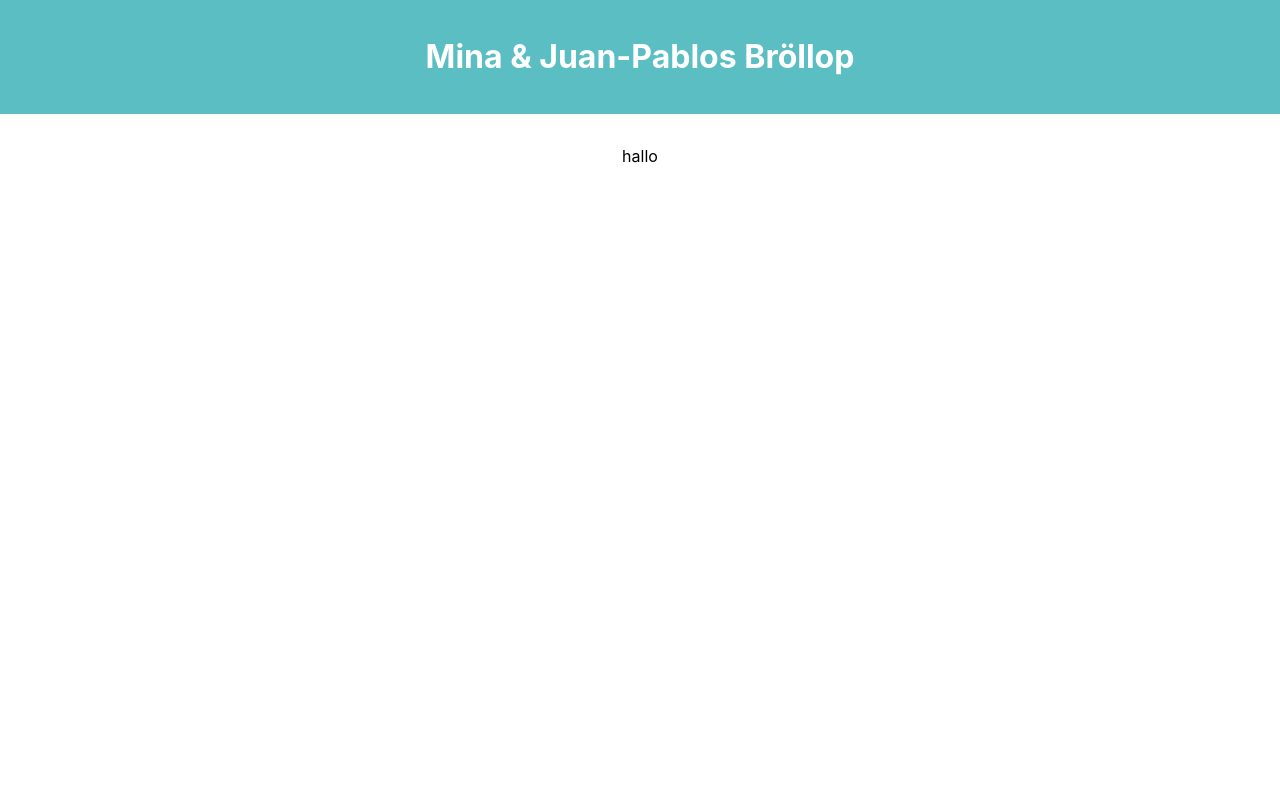
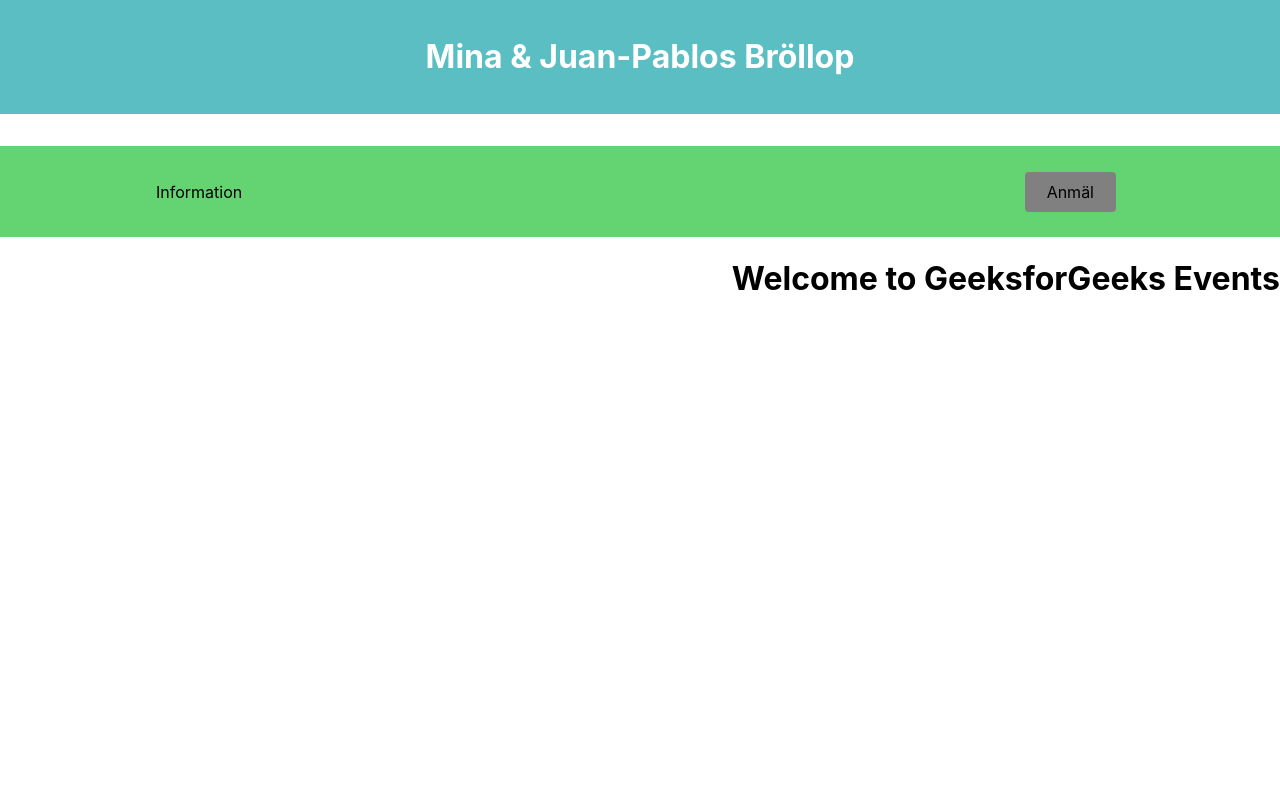
Before and after one commit to dangho1/mina-jp-wedding, a React (Create React App) app: page /information in a window 1280 px wide. Shown: the top 800 px of the page. Built offline with nearby package versions, Linux system fonts and the light colour scheme.

Commit message:
functional but ugly navbar in place

```diff
--- a/package.json
+++ b/package.json
@@ -8,6 +8,7 @@
     "@testing-library/user-event": "^13.5.0",
     "react": "^17.0.2",
     "react-dom": "^17.0.2",
+    "react-icons": "^4.3.1",
     "react-router-dom": "^6.2.2",
     "react-scripts": "5.0.0",
     "styled-components": "^5.3.3",
--- a/src/Main.js
+++ b/src/Main.js
@@ -1,6 +1,9 @@
+
 import { useEffect, useState } from "react";
-
-
+import Navbar from './Navbar/Index';
+import { BrowserRouter as Router, Routes, Route } from 'react-router-dom';
+import Information from "./Navbar/Information";
+import Register from "./Navbar/Register";
 
 export default function Main() {
 
@@ -9,6 +12,13 @@
             <header className="main_header">
                 <h1>Mina & Juan-Pablos Bröllop</h1>
             </header>
+            <Router>
+                <Navbar />
+                <Routes>
+                <Route path='/information' element={<Information />} />
+                <Route path='/register' element={<Register />} />
+                </Routes>
+            </Router>
         hallo
         </div>
     );
--- /dev/null
+++ b/src/Navbar/Index.js
@@ -0,0 +1,34 @@
+import React from 'react';
+import {
+  Nav,
+  NavLink,
+  Bars,
+  NavMenu,
+  NavBtn,
+  NavBtnLink,
+} from './NavbarElements';
+
+const Navbar = () => {
+  return (
+    <>
+      <Nav>
+        <Bars />
+
+        <NavMenu>
+          <NavLink to='/Information' activeStyle>
+            Information
+          </NavLink>
+
+
+          {/* Second Nav */}
+          {/* <NavBtnLink to='/sign-in'>Sign In</NavBtnLink> */}
+        </NavMenu>
+        <NavBtn>
+          <NavBtnLink to='/Register'>Anmäl</NavBtnLink>
+        </NavBtn>
+      </Nav>
+    </>
+  );
+};
+
+export default Navbar;
--- /dev/null
+++ b/src/Navbar/Information.js
@@ -0,0 +1,18 @@
+import React from 'react';
+
+const Information = () => {
+  return (
+    <div
+      style={{
+        display: 'flex',
+        justifyContent: 'Right',
+        alignItems: 'Right',
+        height: '100vh'
+      }}
+    >
+      <h1>Welcome to GeeksforGeeks Events</h1>
+    </div>
+  );
+};
+
+export default Information;
--- /dev/null
+++ b/src/Navbar/NavbarElements.js
@@ -0,0 +1,86 @@
+import { FaBars } from 'react-icons/fa';
+import { NavLink as Link } from 'react-router-dom';
+import styled from 'styled-components';
+
+export const Nav = styled.nav`
+  background: #63D471;
+  height: 85px;
+  display: flex;
+  justify-content: space-between;
+  padding: 0.2rem calc((100vw - 1000px) / 2);
+  z-index: 12;
+  /* Third Nav */
+  /* justify-content: flex-start; */
+`;
+
+export const NavLink = styled(Link)`
+  color: #808080;
+  display: flex;
+  align-items: center;
+  text-decoration: none;
+  padding: 0 1rem;
+  height: 100%;
+  cursor: pointer;
+  &.active {
+    color: #000000;
+  }
+`;
+
+export const Bars = styled(FaBars)`
+  display: none;
+  color: #808080;
+  @media screen and (max-width: 768px) {
+    display: block;
+    position: absolute;
+    top: 0;
+    right: 0;
+    transform: translate(-100%, 75%);
+    font-size: 1.8rem;
+    cursor: pointer;
+  }
+`;
+
+export const NavMenu = styled.div`
+  display: flex;
+  align-items: center;
+  margin-right: -24px;
+  /* Second Nav */
+  /* margin-right: 24px; */
+  /* Third Nav */
+  /* width: 100vw;
+  white-space: nowrap; */
+  @media screen and (max-width: 768px) {
+    display: none;
+  }
+`;
+
+export const NavBtn = styled.nav`
+  display: flex;
+  align-items: center;
+  margin-right: 24px;
+  /* Third Nav */
+  /* justify-content: flex-end;
+  width: 100vw; */
+  @media screen and (max-width: 768px) {
+    display: none;
+  }
+`;
+
+export const NavBtnLink = styled(Link)`
+  border-radius: 4px;
+  background: #808080;
+  padding: 10px 22px;
+  color: #000000;
+  outline: none;
+  border: none;
+  cursor: pointer;
+  transition: all 0.2s ease-in-out;
+  text-decoration: none;
+  /* Second Nav */
+  margin-left: 24px;
+  &:hover {
+    transition: all 0.2s ease-in-out;
+    background: #fff;
+    color: #808080;
+  }
+`;
--- /dev/null
+++ b/src/Navbar/Register.js
@@ -0,0 +1,18 @@
+import React from 'react';
+
+const Register = () => {
+  return (
+    <div
+      style={{
+        display: 'flex',
+        justifyContent: 'Right',
+        alignItems: 'Right',
+        height: '100vh'
+      }}
+    >
+      <h1>Welcome to GeeksforGeeks Events</h1>
+    </div>
+  );
+};
+
+export default Register;
```
Also changed, not shown: 1 other file (tests, documents, lock files or other folders).
